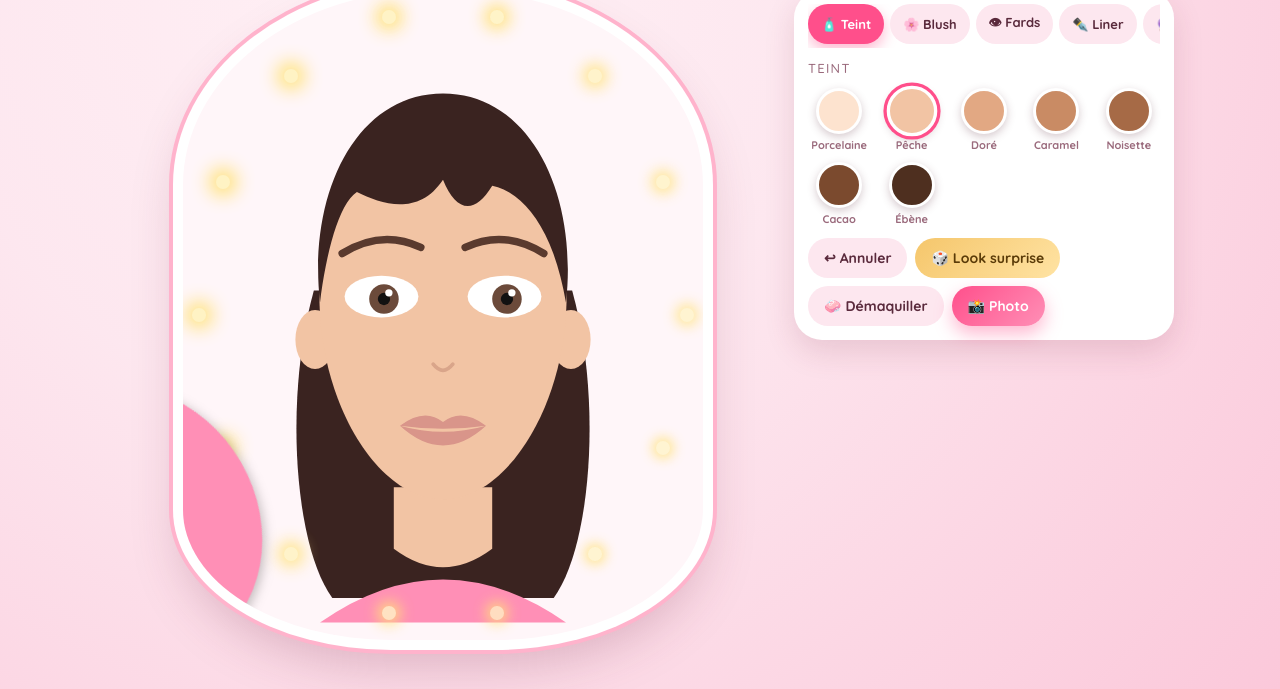
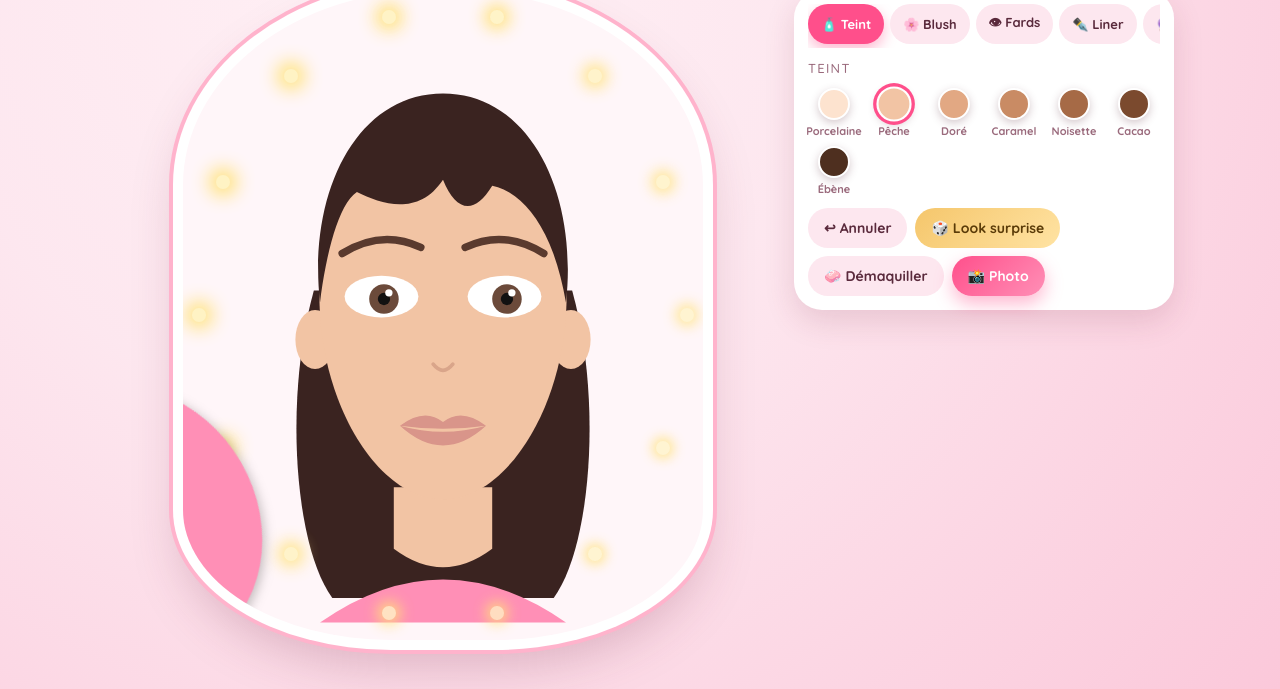
Before and after one commit to sanaeouj/glam-studio, a plain HTML site: page index.html in a window 1280 px wide. Shown: the part 111-800 px from the top of the page. Drawn offline with Linux system fonts and the light colour scheme.

Commit message:
Pastilles et pinceau plus petits, pinceau masqué sur tactile
Co-Authored-By: Claude Fable 5.1 <noreply@anthropic.com>
Claude-Session: https://claude.ai/code/session_01MWY9WcwzckVGA3qR9e7pDn

```diff
--- a/index.html
+++ b/index.html
@@ -26,7 +26,7 @@ main{display:grid;grid-template-columns:1fr;gap:14px}
 .bulb{position:absolute;width:14px;height:14px;border-radius:50%;background:#fff3c4;box-shadow:0 0 12px 4px #ffe27a;animation:glow 2.4s ease-in-out infinite}
 @keyframes glow{0%,100%{opacity:.75}50%{opacity:1;box-shadow:0 0 18px 7px #ffe27a}}
 .mirror svg{width:100%;height:100%;display:block}
-.brush{position:absolute;width:30px;height:30px;pointer-events:none;transform:translate(-50%,-50%) rotate(-30deg);display:none;z-index:5;filter:drop-shadow(0 4px 6px rgba(0,0,0,.25))}
+.brush{position:absolute;width:22px;height:22px;pointer-events:none;transform:translate(-50%,-50%) rotate(-30deg);display:none;z-index:5;filter:drop-shadow(0 4px 6px rgba(0,0,0,.25))}
 .brush.on{display:block}
 .spark{position:absolute;width:10px;height:10px;pointer-events:none;z-index:6;animation:pop .9s ease-out forwards}
 @keyframes pop{0%{transform:translate(-50%,-50%) scale(.2) rotate(0);opacity:1}100%{transform:translate(calc(-50% + var(--dx)),calc(-50% + var(--dy))) scale(1.4) rotate(180deg);opacity:0}}
@@ -39,9 +39,9 @@ main{display:grid;grid-template-columns:1fr;gap:14px}
 .tab[aria-selected=true]{background:var(--accent);color:#fff;box-shadow:0 6px 14px rgba(255,79,139,.4)}
 .tab:focus-visible,.sw:focus-visible,.btn:focus-visible{outline:3px solid var(--gold);outline-offset:2px}
 .panel-title{font-size:13px;color:var(--muted);text-transform:uppercase;letter-spacing:.1em;margin:0}
-.swatches{display:grid;grid-template-columns:repeat(auto-fill,minmax(52px,1fr));gap:10px}
+.swatches{display:grid;grid-template-columns:repeat(auto-fill,minmax(44px,1fr));gap:8px}
 .sw{border:0;background:transparent;cursor:pointer;display:flex;flex-direction:column;align-items:center;gap:4px;padding:0;font:600 11px var(--body);color:var(--muted)}
-.sw .dot{width:46px;height:46px;border-radius:50%;border:3px solid #fff;box-shadow:0 3px 8px rgba(90,42,60,.25);transition:transform .2s;display:grid;place-items:center;font-size:22px;overflow:hidden}
+.sw .dot{width:32px;height:32px;border-radius:50%;border:2px solid #fff;box-shadow:0 3px 8px rgba(90,42,60,.25);transition:transform .2s;display:grid;place-items:center;font-size:16px;overflow:hidden}
 .sw:hover .dot{transform:scale(1.12) rotate(-6deg)}
 .sw[aria-pressed=true] .dot{box-shadow:0 0 0 3px var(--accent),0 3px 8px rgba(90,42,60,.25);transform:scale(1.1)}
 .sw .dot.none{background:repeating-linear-gradient(45deg,#eee 0 6px,#fff 6px 12px)}
@@ -268,10 +268,10 @@ function select(id){cur=id;document.querySelectorAll('.tab').forEach(t=>t.setAtt
 
 /* ---------- Effects ---------- */
 const mirror=$('#mirror'),brush=$('#brush');
-mirror.addEventListener('pointermove',e=>{const r=mirror.getBoundingClientRect();brush.classList.add('on');brush.style.left=(e.clientX-r.left)+'px';brush.style.top=(e.clientY-r.top)+'px'});
+mirror.addEventListener('pointermove',e=>{if(touch)return;const r=mirror.getBoundingClientRect();brush.classList.add('on');brush.style.left=(e.clientX-r.left)+'px';brush.style.top=(e.clientY-r.top)+'px'});
 mirror.addEventListener('pointerleave',()=>brush.classList.remove('on'));
 mirror.addEventListener('pointerdown',e=>{const r=mirror.getBoundingClientRect();burst(e.clientX-r.left,e.clientY-r.top,8)});
-if(!matchMedia('(pointer:fine)').matches)mirror.classList.add('hand');
+const touch=!matchMedia('(pointer:fine)').matches;if(touch)mirror.classList.add('hand');
 const sparkShapes=['✦','✧','❤','★','•'];
 function burst(x,y,n=14){const r=mirror.getBoundingClientRect();x=x??r.width/2;y=y??r.height/2;
  for(let i=0;i<n;i++){const s=document.createElement('span');s.className='spark';s.textContent=sparkShapes[i%5];
```
